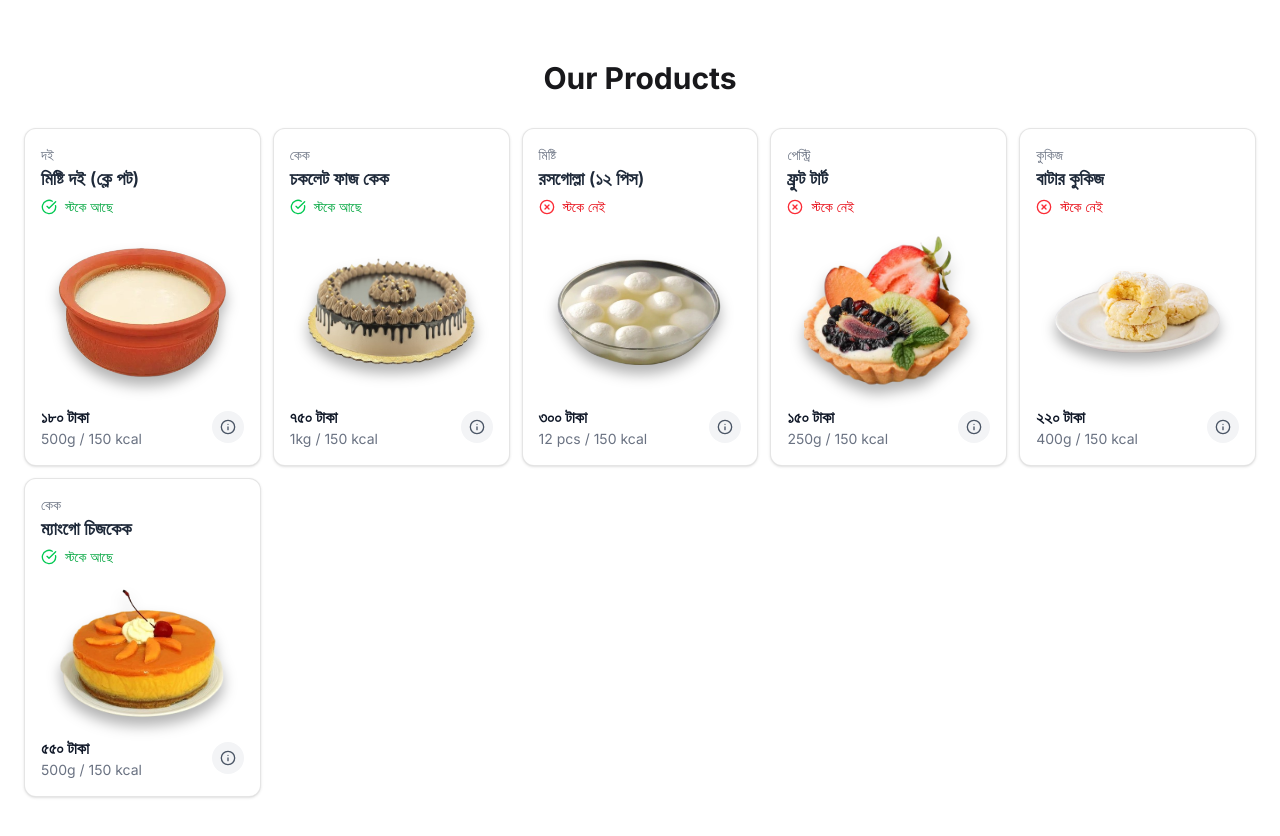
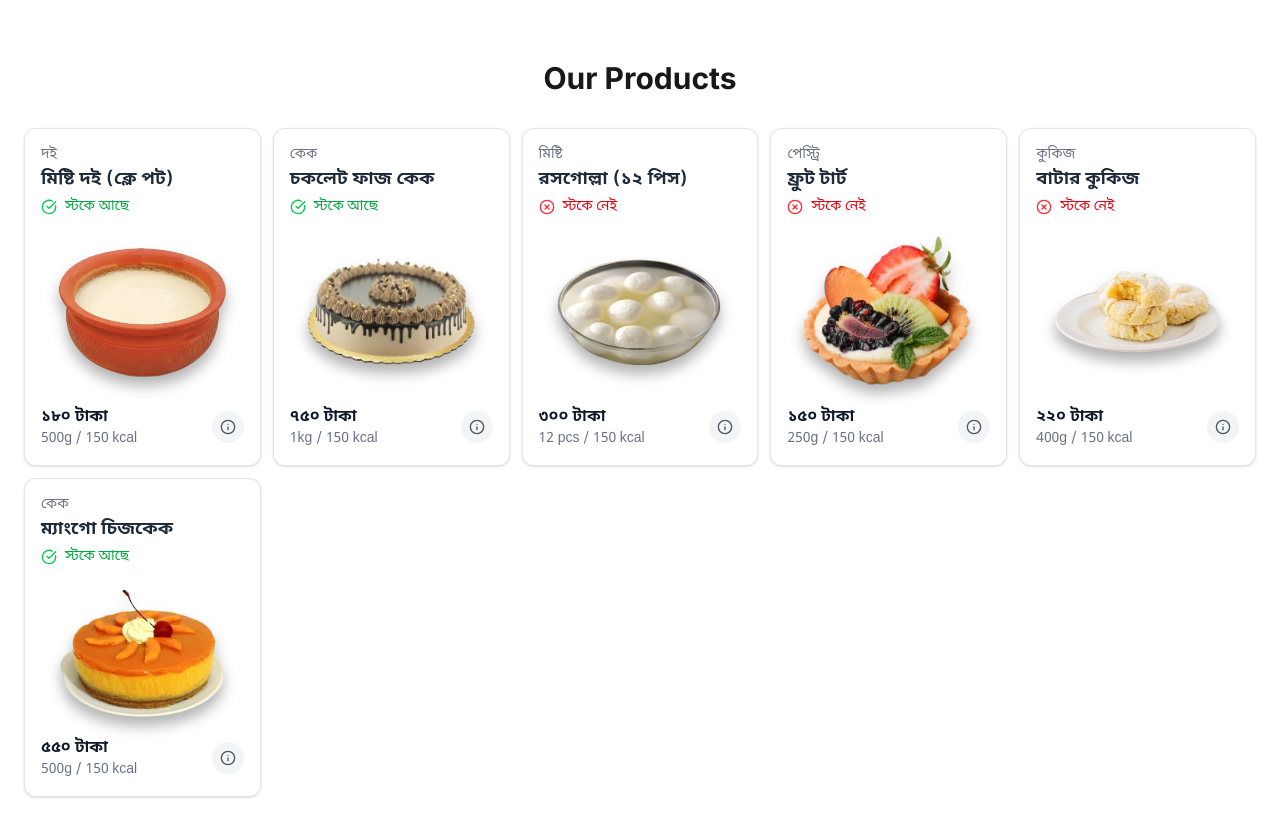
Before and after one commit to arian2004feni/doibazar, a React (Vite) app: page / in a window 1280 px wide. Shown: the part 820-1656 px from the top of the page. Built offline with nearby package versions, Linux system fonts and the light colour scheme.

Commit message:
modification: single product component

```diff
--- a/src/component/HomePages/SingleProduct.jsx
+++ b/src/component/HomePages/SingleProduct.jsx
@@ -4,7 +4,7 @@ const SingleProduct = ({ item }) => {
   const { category, title, inStock, image, price, weight, cal } = item;
 
   return (
-    <div className="w-full flex flex-col justify-between gap-4 bg-white shadow border border-black/10 rounded-xl p-4 hover:shadow-lg transition bangl">
+    <div className="w-full flex flex-col justify-between gap-4 bg-white shadow border border-black/10 rounded-xl p-4 hover:shadow-lg transition bangla group">
 
       {/* Details Column */}
       <div className="flex flex-col">
@@ -27,7 +27,7 @@ const SingleProduct = ({ item }) => {
         <img
           src={image}
           alt={title}
-          className="w-full h-full object-cover drop-shadow-xl drop-shadow-black/30 hover:drop-shadow-black/40"
+          className="w-full h-full object-cover drop-shadow-xl drop-shadow-black/30 group-hover:drop-shadow-black/45 transition-all duration-200"
         />
       </div>
 
```
